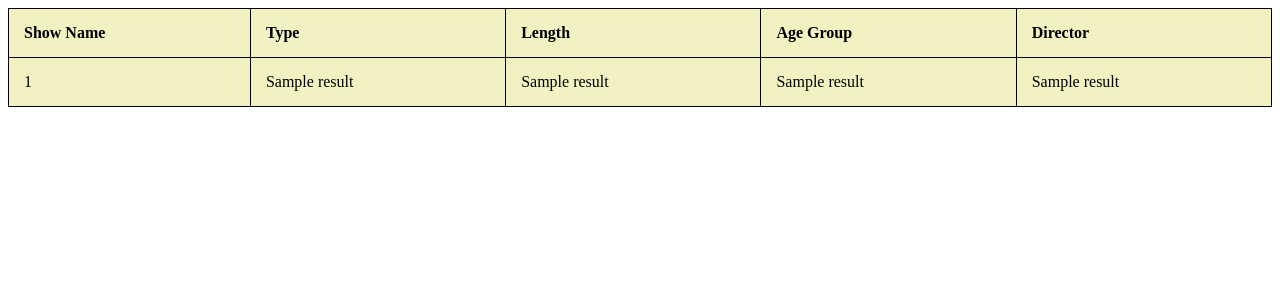
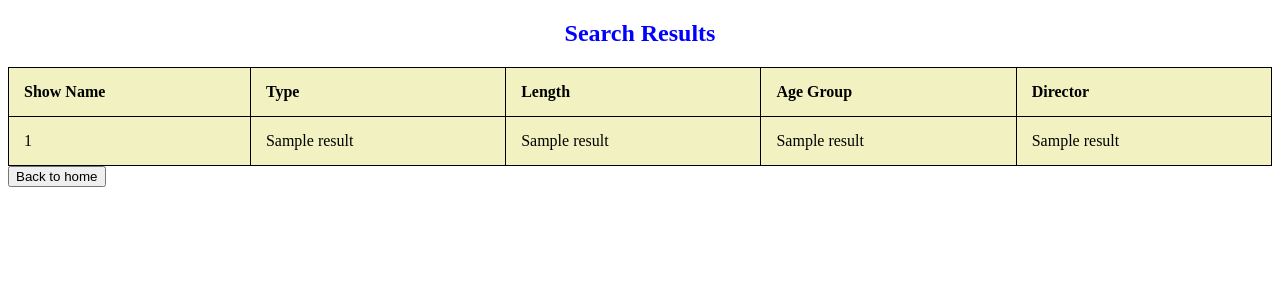
Before and after one commit to JG1109/ticket-master, a Flask app: template templates/results.html in a window 1280 px wide. Shown: the top 300 px of the page. Run offline with Flask 2, Linux system fonts and the light colour scheme; the template is opened without the code that fills it: most values are stand-ins (such as "Sample title", 1, 10 or a date in 2020); parts of the project's set-up code (start-up, migrations or seed data) failed here and were passed over.

Commit message:
Update results.html

```diff
--- a/templates/results.html
+++ b/templates/results.html
@@ -21,6 +21,10 @@ th, td {
 
 <title>Search Results</title>
 
+<h2 style="text-align:center;color:blue;">
+  Search Results
+</h2>
+
 <table id="t01">
   <tr>
     <th>Show Name</th>
@@ -40,5 +44,7 @@ th, td {
   {% endfor %}
 </table>
 
+<button onclick="index.html">Back to home</button>
+
 </body>
 </html>
```
